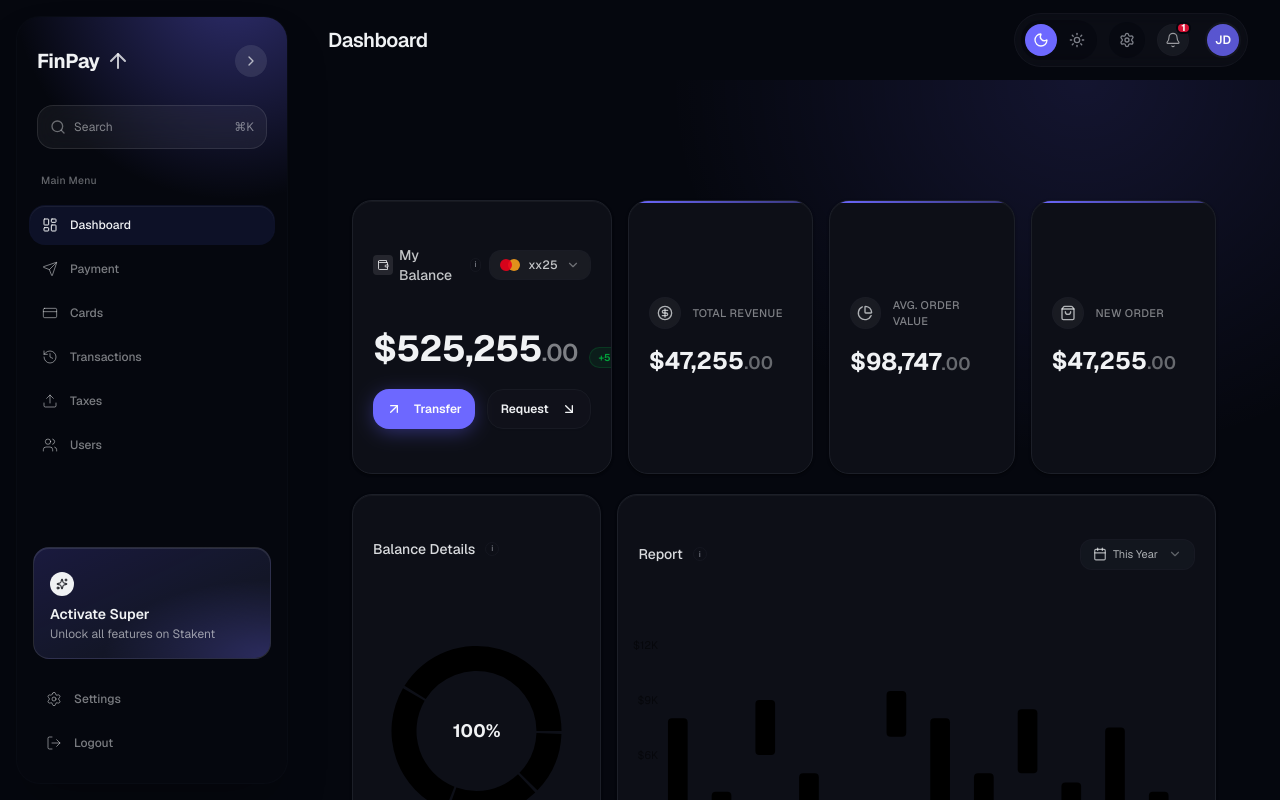
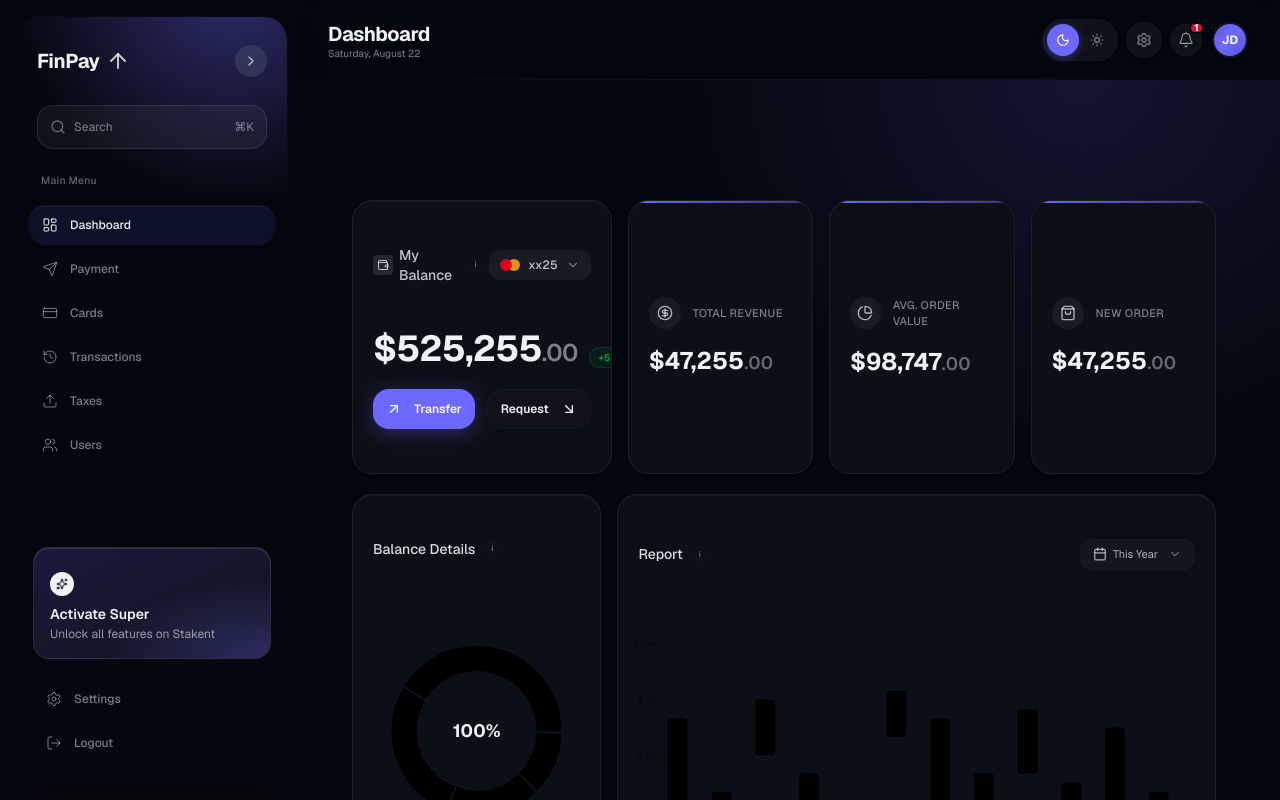
Before and after one commit to Mostafa-SAID7/payment-simulator, a Next.js app: page / in a window 1280 px wide. Shown: the top 800 px of the page. Built offline with nearby package versions, Linux system fonts and the light colour scheme.

Commit message:
Enhance header layout, controls, and visual styling

```diff
--- a/components/header.tsx
+++ b/components/header.tsx
@@ -31,6 +31,7 @@ export function Header() {
   useEffect(() => {
     setIsMounted(true);
   }, []);
+
   const {
     notifications,
     unreadCount,
@@ -41,7 +42,6 @@ export function Header() {
     addNotification,
   } = useNotifications();
 
-  // Simulate incoming notifications
   useEffect(() => {
     const timer = setTimeout(() => {
       addNotification(
@@ -57,34 +57,50 @@ export function Header() {
   return (
     <header
       className={cn(
-        'fixed z-30 flex h-20 items-center justify-between px-4 transition-all duration-300 md:px-8 md:top-0 left-0 right-0 top-0 md:left-auto',
+        'fixed z-30 flex h-20 items-center justify-between px-4 transition-all duration-300 md:px-6 lg:px-8 md:top-0 left-0 right-0 top-0 md:left-auto',
         isCollapsed ? 'md:w-[calc(100%-6rem)]' : 'md:w-[calc(100%-18.5rem)]'
       )}
     >
-      <div className="flex items-center min-w-0 gap-2.5">
+      <div className="absolute inset-0 pointer-events-none">
+        <div className="absolute inset-0 bg-background/75 backdrop-blur-xl" />
+        <div className="absolute inset-x-0 bottom-0 h-px bg-gradient-to-r from-transparent via-border/60 to-transparent" />
+        <div className="absolute inset-x-0 top-0 h-px bg-gradient-to-r from-transparent via-border/20 to-transparent" />
+      </div>
+
+      <div className="relative flex items-center min-w-0 gap-3">
         <Button
           type="button"
           variant="ghost"
           size="icon"
           aria-label="Open navigation menu"
           onClick={() => setIsMobileOpen(true)}
-          className="md:hidden flex border border-border/50 rounded-full shrink-0"
+          className="md:hidden flex border border-border/50 rounded-full shrink-0 bg-secondary/60 hover:bg-secondary shadow-sm"
         >
-          <Menu className="h-5 w-5" />
+          <Menu className="h-4 w-4" />
         </Button>
-        <h1 className="text-xl font-semibold text-foreground tracking-tight">
-          {pageTitles[pathname] ?? 'FinPay'}
-        </h1>
+        <div className="flex flex-col">
+          <h1 className="text-lg sm:text-xl font-bold text-foreground tracking-tight leading-tight">
+            {pageTitles[pathname] ?? 'FinPay'}
+          </h1>
+          <p className="text-[10px] text-muted-foreground hidden sm:block leading-none mt-0.5">
+            {new Date().toLocaleDateString('en-US', { weekday: 'long', month: 'long', day: 'numeric' })}
+          </p>
+        </div>
       </div>
 
-      <div className="flex items-center shrink-0 gap-3 bg-secondary/40 rounded-full p-1.5 border border-border/50 backdrop-blur-sm">
-        <div className="flex items-center gap-1 bg-background/50 rounded-full p-1">
+      <div className="relative flex items-center shrink-0 gap-2">
+        <div className="flex items-center gap-0.5 bg-secondary/70 rounded-full p-1 border border-border/50 shadow-[var(--shadow-xs)] backdrop-blur-sm">
           <button
             type="button"
             aria-label="Switch to dark mode"
             disabled={!isMounted}
             onClick={() => setTheme('dark')}
-            className={cn("w-8 h-8 rounded-full flex items-center justify-center transition-colors [&_svg]:w-4 [&_svg]:h-4", resolvedTheme === 'dark' ? "bg-primary text-primary-foreground" : "text-muted-foreground hover:text-foreground")}
+            className={cn(
+              'w-8 h-8 rounded-full flex items-center justify-center transition-all duration-200 [&_svg]:w-3.5 [&_svg]:h-3.5',
+              resolvedTheme === 'dark'
+                ? 'bg-primary text-primary-foreground shadow-[0_2px_8px_color-mix(in_oklch,var(--color-primary)_40%,transparent)]'
+                : 'text-muted-foreground hover:text-foreground hover:bg-background/60'
+            )}
           >
             <Moon />
           </button>
@@ -93,13 +109,22 @@ export function Header() {
             aria-label="Switch to light mode"
             disabled={!isMounted}
             onClick={() => setTheme('light')}
-            className={cn("w-8 h-8 rounded-full flex items-center justify-center transition-colors [&_svg]:w-4 [&_svg]:h-4", resolvedTheme === 'light' ? "bg-primary text-primary-foreground" : "text-muted-foreground hover:text-foreground")}
+            className={cn(
+              'w-8 h-8 rounded-full flex items-center justify-center transition-all duration-200 [&_svg]:w-3.5 [&_svg]:h-3.5',
+              resolvedTheme === 'light'
+                ? 'bg-primary text-primary-foreground shadow-[0_2px_8px_color-mix(in_oklch,var(--color-primary)_40%,transparent)]'
+                : 'text-muted-foreground hover:text-foreground hover:bg-background/60'
+            )}
           >
             <Sun />
           </button>
         </div>
 
-        <Link href="/settings" className="w-9 h-9 rounded-full flex items-center justify-center bg-background/50 text-muted-foreground hover:text-foreground hover:bg-background/80 transition-colors [&_svg]:w-4 [&_svg]:h-4">
+        <Link
+          href="/settings"
+          aria-label="Open settings"
+          className="w-9 h-9 rounded-full flex items-center justify-center bg-secondary/70 border border-border/50 text-muted-foreground hover:text-foreground hover:bg-secondary hover:border-border transition-all duration-150 [&_svg]:w-4 [&_svg]:h-4 shadow-[var(--shadow-xs)]"
+        >
           <Settings />
         </Link>
 
@@ -117,10 +142,9 @@ export function Header() {
         <Link
           href="/profile"
           aria-label="Open profile"
-          className="ml-1 w-9 h-9 rounded-full overflow-hidden border-2 border-border/50 hover:border-primary/50 transition-colors"
+          className="ml-0.5 w-9 h-9 rounded-full overflow-hidden border-2 border-border/60 hover:border-primary/60 transition-all duration-200 shadow-[var(--shadow-sm)] hover:shadow-[var(--shadow-primary)]"
         >
-          {/* Default placeholder avatar */}
-          <div className="w-full h-full bg-gradient-to-br from-primary/80 to-accent/80 flex items-center justify-center text-primary-foreground font-semibold text-xs">
+          <div className="w-full h-full bg-gradient-to-br from-primary/90 via-primary to-accent/80 flex items-center justify-center text-primary-foreground font-bold text-xs">
             JD
           </div>
         </Link>
```
Also changed, not shown: 1 other file (tests, documents, lock files or other folders).
